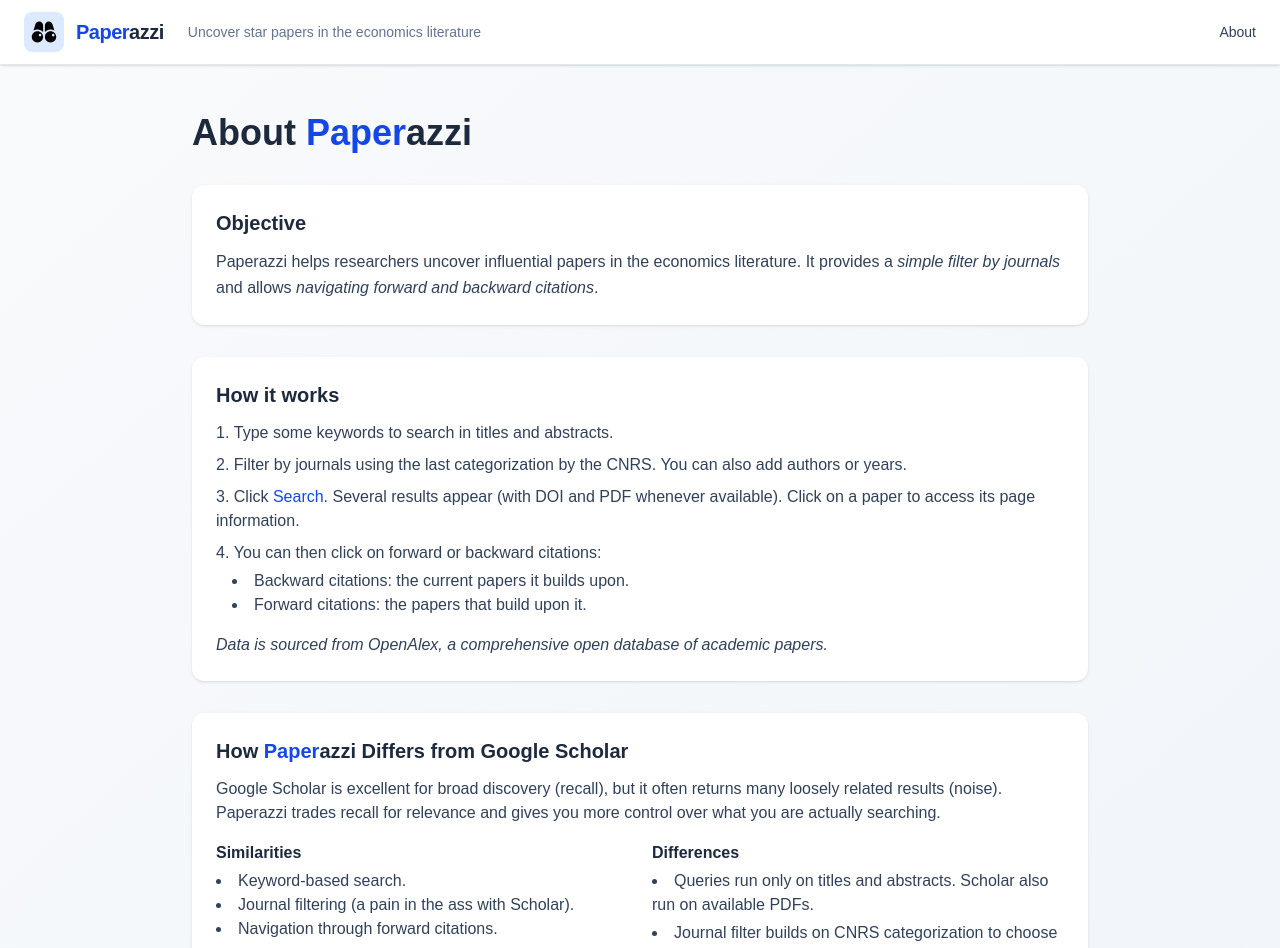
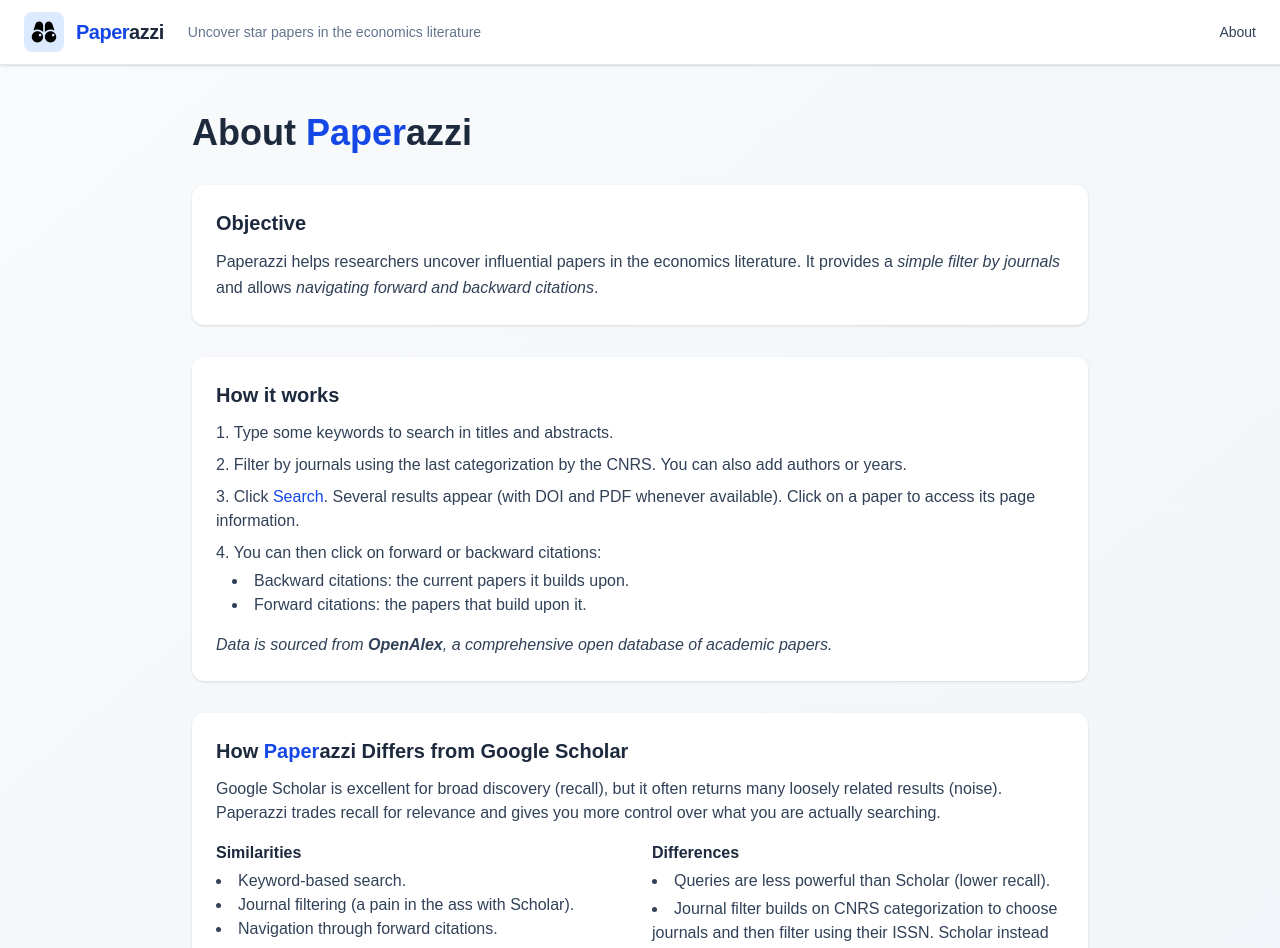
Before and after one commit to npasquier/paperazzi, a Next.js app: page /about in a window 1280 px wide. Shown: the top 948 px of the page. Built offline with nearby package versions, Linux system fonts and the light colour scheme.

Commit message:
Add mailto for polite request to OpenAlex

```diff
--- a/app/about/page.tsx
+++ b/app/about/page.tsx
@@ -9,7 +9,7 @@ export const metadata: Metadata = {
 
 export default function AboutPage() {
   return (
-    <main className='min-h-screen bg-gradient-to-br from-slate-50 to-slate-100 text-slate-800 p-6 md:p-12'>
+    <main className='min-h-screen bg-linear-to-br from-slate-50 to-slate-100 text-slate-800 p-6 md:p-12'>
       <div className='max-w-4xl mx-auto space-y-8'>
         <h1 className='text-3xl md:text-4xl font-bold'>
           About <span className='text-blue-700'>Paper</span>azzi
@@ -46,8 +46,11 @@ export default function AboutPage() {
             </li>
           </ul>
           <p className='text-slate-700 mt-4 italic'>
-            Data is sourced from <a href='https://openalex.org/'>OpenAlex</a>, a
-            comprehensive open database of academic papers.
+            Data is sourced from{' '}
+            <a href='https://openalex.org/' className='font-semibold'>
+              OpenAlex
+            </a>
+            , a comprehensive open database of academic papers.
           </p>
         </section>
 
@@ -79,8 +82,7 @@ export default function AboutPage() {
               <h3 className='font-semibold mb-1'>Differences</h3>
               <ul className='list-disc list-inside text-slate-700 space-y-1'>
                 <li>
-                  Queries run only on titles and abstracts. Scholar also run on
-                  available PDFs.
+                  Queries are less powerful than Scholar (lower recall).
                 </li>
                 <li>
                   Journal filter builds on CNRS categorization to choose
--- a/app/layout.tsx
+++ b/app/layout.tsx
@@ -14,8 +14,8 @@ const geistMono = Geist_Mono({
 });
 
 export const metadata: Metadata = {
-  title: 'Create Next App',
-  description: 'Generated by create next app',
+  title: 'Paperazzi',
+  description: 'Uncover influential papers in economics research',
 };
 
 export default function RootLayout({
--- a/app/paper/[id]/page.tsx
+++ b/app/paper/[id]/page.tsx
@@ -44,7 +44,9 @@ export default function PaperPage() {
         const id = url.split('/').pop();
         if (!id) continue;
         try {
-          const res = await axios.get(`https://api.openalex.org/works/${id}`);
+          const res = await axios.get(
+            `https://api.openalex.org/works/${id}&mailto=${process.env.MAIL_ID}`
+          );
           const [p] = parsePapers([res.data]);
           papers.push(p);
         } catch {}
@@ -80,7 +82,7 @@ export default function PaperPage() {
       setLoadingPaper(true);
       try {
         const res = await axios.get(
-          `https://api.openalex.org/works/${paperId}`
+          `https://api.openalex.org/works/${paperId}&mailto=${process.env.MAIL_ID}`
         );
         if (isCancelled) return;
 
@@ -141,7 +143,7 @@ export default function PaperPage() {
       setLoadingRelated(true);
       try {
         const res = await axios.get(
-          `https://api.openalex.org/works?filter=related_to:${paperId}&per-page=3&page=${relatedPage}`
+          `https://api.openalex.org/works?filter=related_to:${paperId}&per-page=3&page=${relatedPage}&mailto=${process.env.MAIL_ID}`
         );
         const newPapers = parsePapers(res.data.results);
 
--- a/components/AuthorModal.tsx
+++ b/components/AuthorModal.tsx
@@ -29,7 +29,7 @@ export default function AuthorModal({
       const res = await axios.get(
         `https://api.openalex.org/authors?filter=display_name.search:${encodeURIComponent(
           query
-        )}&per-page=10`
+        )}&per-page=10&mailto=${process.env.MAIL_ID}`
       );
 
       const authors: SelectedAuthor[] = res.data.results.map((a: any) => ({
--- a/components/SearchResults.tsx
+++ b/components/SearchResults.tsx
@@ -23,7 +23,16 @@ export default function SearchResults({ query, filters, trigger }: Props) {
       setLoading(true);
 
       try {
-        let url = `https://api.openalex.org/works?per-page=10`;
+        let url = `https://api.openalex.org/works?per-page=10&mailto=${process.env.MAIL_ID}`;
+
+        // Search looks through titles and abstracts but also fulltext when possible.
+        // There is a filter for search only titles and abstracts: filter=title.title_and_abstract.search
+        // Apparently OpenAlex also uses stemming to span word variations.
+
+        // I think there should be way to filter only economics related research thanks to their domain categorization
+        // There are displayed in their api we just need to add domains or fields.
+
+        // I wonder also about topics: they have a topic classification that could be useful.
 
         // collect filter conditions
         const filterConditions: string[] = [];
@@ -34,7 +43,7 @@ export default function SearchResults({ query, filters, trigger }: Props) {
             `primary_location.source.issn:${filters.journals[0].issn}`
           );
         } else if (filters.journals.length > 1) {
-          const journalFilter = filters.journals.map((j) => j.issn).join('||');
+          const journalFilter = filters.journals.map((j) => j.issn).join('|');
           filterConditions.push(
             `primary_location.source.issn:${journalFilter}`
           );
@@ -71,6 +80,7 @@ export default function SearchResults({ query, filters, trigger }: Props) {
         }
 
         const res = await axios.get(url);
+        console.log('API URL:', url);
         const papers: Paper[] = res.data.results.map((w: any) => ({
           id: w.id,
           title: w.title,
```
